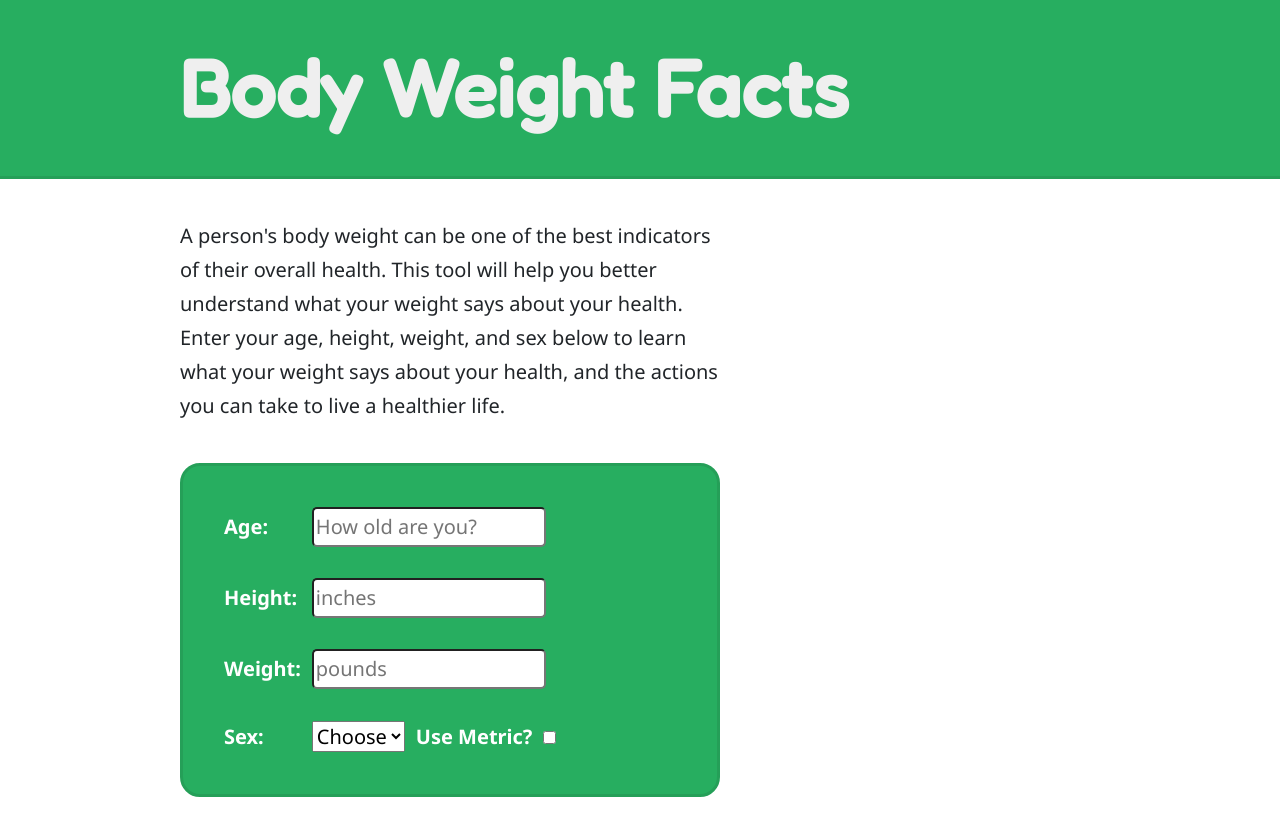
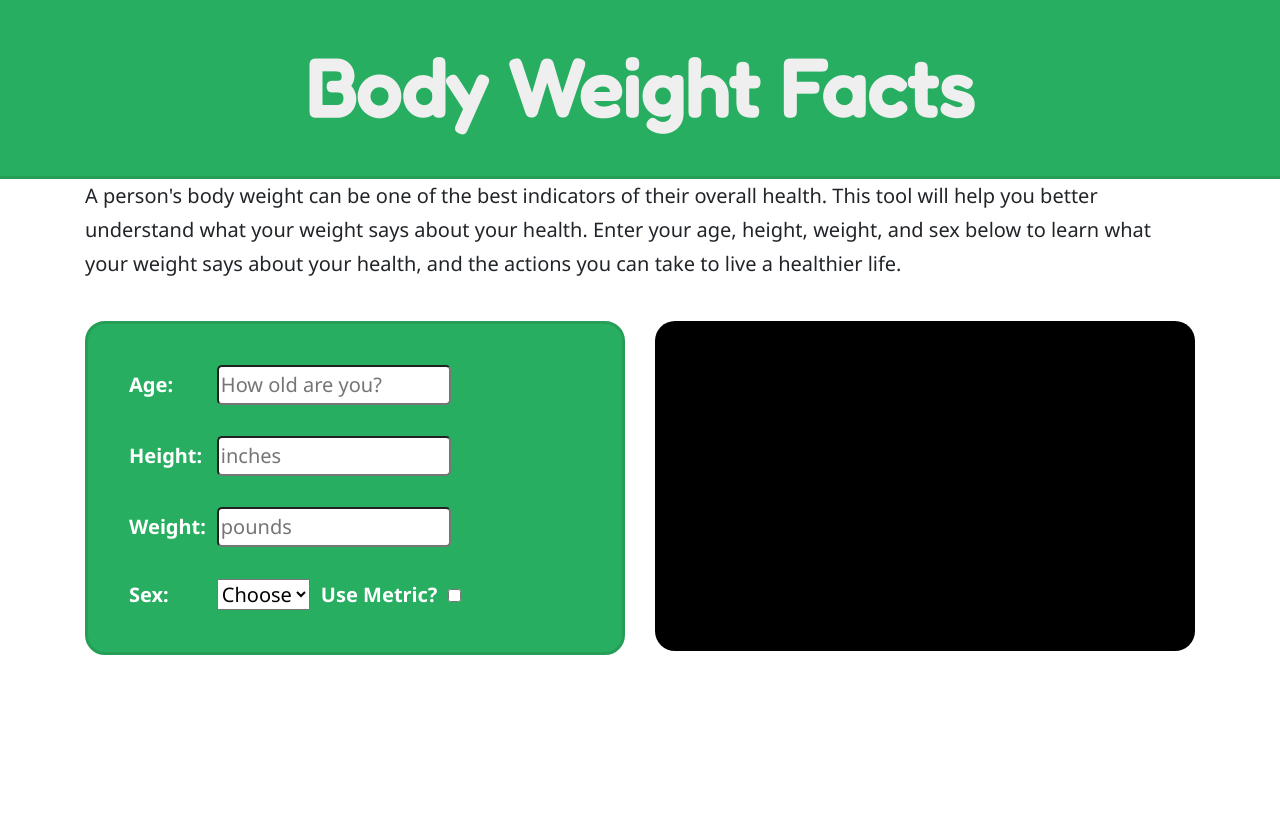
Before and after one commit to stephencz/body-weight-facts, an Angular app: page / in a window 1280 px wide. After the commit the page ends 800 px from the top, so only its background shows below. Built offline with nearby package versions, Linux system fonts and the light colour scheme.

Commit message:
Removed text from user-data-input component to dedicated text-bubble component. Added health-glance component for concise view of user's health.

```diff
--- a/src/app/app.component.html
+++ b/src/app/app.component.html
@@ -1,11 +1,12 @@
 <main>
   <app-header [brand]="title" ></app-header>
+  <app-text-bubble>
+    A person's body weight can be one of the best indicators of their overall health.
+    This tool will help you better understand what your weight says about your health.
+    Enter your age, height, weight, and sex below to learn what your weight says about your health, and the actions you can take to live a healthier life.
+  </app-text-bubble>
   <app-user-data-input
     [userData]="userData"
     (userDataUpdatedEvent)="updateUserData($event)"
-  >
-    A person's body weight can be one of the best indicators of their overall health.
-    This tool will help you better understand what your weight says about your health.
-    Enter your age, height, weight, and sex below to learn what your weight says about your health, and the actions you can take to live a healthier life.
-  </app-user-data-input>
+  ></app-user-data-input>
 </main>
--- a/src/app/app.module.ts
+++ b/src/app/app.module.ts
@@ -5,12 +5,16 @@ import { FormsModule } from '@angular/forms';
 import { AppComponent } from './app.component';
 import { UserDataInputComponent } from './user-data-input/user-data-input.component';
 import { HeaderComponent } from './header/header.component';
+import { HealthGlanceComponent } from './health-glance/health-glance.component';
+import { TextBubbleComponent } from './text-bubble/text-bubble.component';
 
 @NgModule({
   declarations: [
     AppComponent,
     UserDataInputComponent,
-    HeaderComponent
+    HeaderComponent,
+    HealthGlanceComponent,
+    TextBubbleComponent
   ],
   imports: [
     BrowserModule,
--- a/src/app/header/header.component.scss
+++ b/src/app/header/header.component.scss
@@ -10,6 +10,8 @@
   color: #efefef;
   font-size: 4rem;
   font-weight: 700;
+  text-align: center;
+
   margin-bottom: 2rem;
   padding-top: 2rem;
 }
--- /dev/null
+++ b/src/app/health-glance/health-glance.component.html
@@ -0,0 +1,3 @@
+<div class="health-glance-wrapper">
+
+</div>
--- /dev/null
+++ b/src/app/health-glance/health-glance.component.scss
@@ -0,0 +1,7 @@
+.health-glance-wrapper
+{
+  border-radius: 20px;
+  background-color: #000;
+  width: 100%;
+  min-height: 330px;
+}
--- /dev/null
+++ b/src/app/health-glance/health-glance.component.ts
@@ -0,0 +1,15 @@
+import { Component, OnInit } from '@angular/core';
+
+@Component({
+  selector: 'app-health-glance',
+  templateUrl: './health-glance.component.html',
+  styleUrls: ['./health-glance.component.scss']
+})
+export class HealthGlanceComponent implements OnInit {
+
+  constructor() { }
+
+  ngOnInit(): void {
+  }
+
+}
--- /dev/null
+++ b/src/app/text-bubble/text-bubble.component.html
@@ -0,0 +1,9 @@
+<div class="container">
+  <div class="row">
+    <div class="col-xl-12">
+      <ng-content>
+
+      </ng-content>
+    </div>
+  </div>
+</div>
--- /dev/null
+++ b/src/app/text-bubble/text-bubble.component.ts
@@ -0,0 +1,15 @@
+import { Component, OnInit } from '@angular/core';
+
+@Component({
+  selector: 'app-text-bubble',
+  templateUrl: './text-bubble.component.html',
+  styleUrls: ['./text-bubble.component.scss']
+})
+export class TextBubbleComponent implements OnInit {
+
+  constructor() { }
+
+  ngOnInit(): void {
+  }
+
+}
--- a/src/app/user-data-input/user-data-input.component.html
+++ b/src/app/user-data-input/user-data-input.component.html
@@ -1,14 +1,7 @@
 <div class="user-data-input-wrapper">
   <div class="container">
     <div class="row">
-      <div class="col-lg-6 offset-lg-1">
-        <div class="user-data-info">
-          <ng-content></ng-content>
-        </div>
-      </div>
-    </div>
-    <div class="row">
-      <div class="col-lg-6 offset-lg-1">
+      <div class="col-lg-6">
         <table>
           <tbody>
             <tr>
@@ -80,7 +73,7 @@
                     id="weight"
                     type="text"
                     (change)="handleUserWeightUpdate($event)"
-                    placeholder="kilograms"
+                    placeholder="kilogramsng"
                   />
                 </td>
               </tr>
@@ -106,6 +99,11 @@
           </tbody>
         </table>
       </div>
+      <div class="col-lg-6">
+        <app-health-glance>
+
+        </app-health-glance>
+      </div>
     </div>
   </div>
 </div>
--- a/src/app/user-data-input/user-data-input.component.scss
+++ b/src/app/user-data-input/user-data-input.component.scss
@@ -1,11 +1,7 @@
+
 .user-data-input-wrapper
 {
   margin-top: 2rem;
-  margin-bottom: 2rem;
-}
-
-.user-data-input-wrapper .user-data-info
-{
   margin-bottom: 2rem;
 }
 
--- a/src/styles.scss
+++ b/src/styles.scss
@@ -4,6 +4,12 @@
 
 $fredoka-ff: 'Fredoka', sans-serif;
 $noto-sans-ff: 'Noto Sans', sans-serif;
+
+$unknown-color:        #dbdbdb;
+$underweight-color:   #27aea8;
+$healthy-color:       #27ae60;
+$overweight-color:    #ae8427;
+$obese-color:         #ae2727;
 
 html, body
 {
```
Also changed, not shown: src/app/text-bubble/text-bubble.component.scss (added), 2 other files (tests, documents, lock files or other folders).
